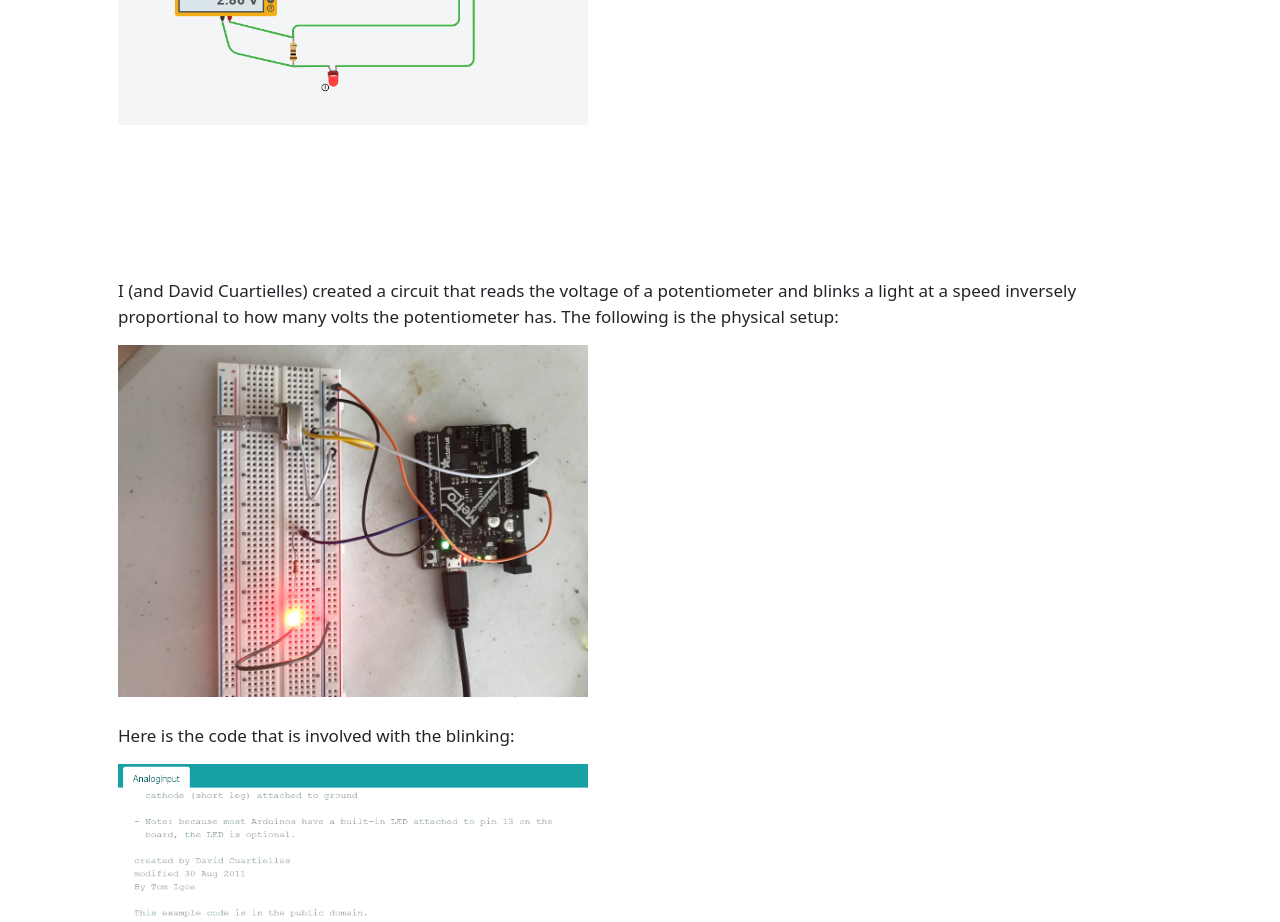
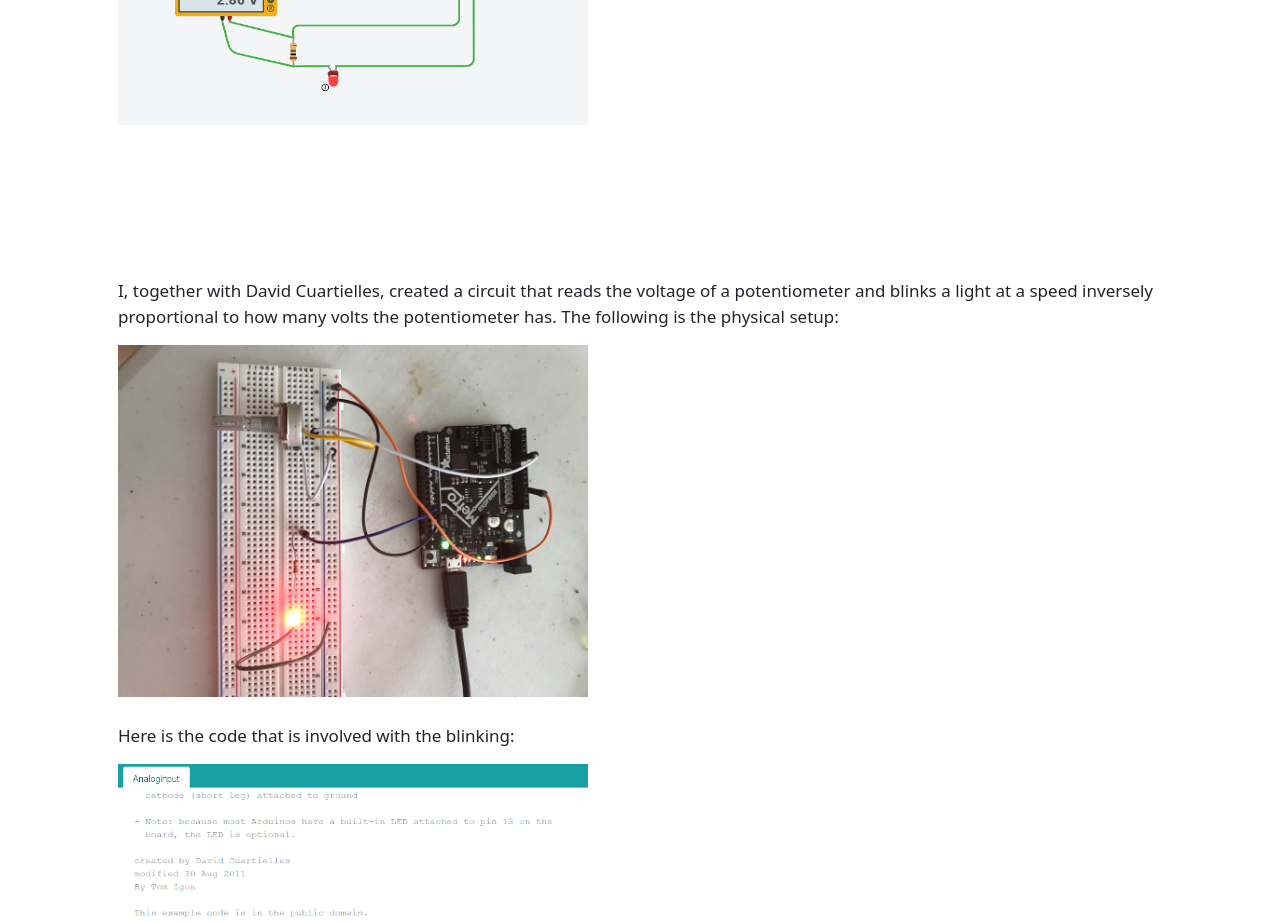
Before and after one commit to charlesy513/phys_s-12, a plain HTML site: page 03_Elec/index.html in a window 1280 px wide. Shown: the part 6320-7242 px from the top of the page. Drawn offline with nearby package versions, Linux system fonts and the light colour scheme; files whose address does not match are found by name.

Commit message:
hotfix for week 3

```diff
--- a/03_Elec/index.html
+++ b/03_Elec/index.html
@@ -88,7 +88,7 @@
 
 
 
-            <p class="py-6"><br><br><br><br><br><br>I (and David Cuartielles) created a circuit that reads the voltage of a potentiometer and blinks a light at a speed inversely proportional to how many volts the potentiometer has. The following is the physical setup: </p>
+            <p class="py-6"><br><br><br><br><br><br>I, together with David Cuartielles, created a circuit that reads the voltage of a potentiometer and blinks a light at a speed inversely proportional to how many volts the potentiometer has. The following is the physical setup: </p>
             <img src="../images/week 3/circuit4.jpg" style="width:45%" alt="potentiometer circuit">
             <p class="py-6"><br>Here is the code that is involved with the blinking:</p>
             <img src="../images/week 3/circuitcode.png" style="width:45%" alt="code for potentiometer circuit">
```
